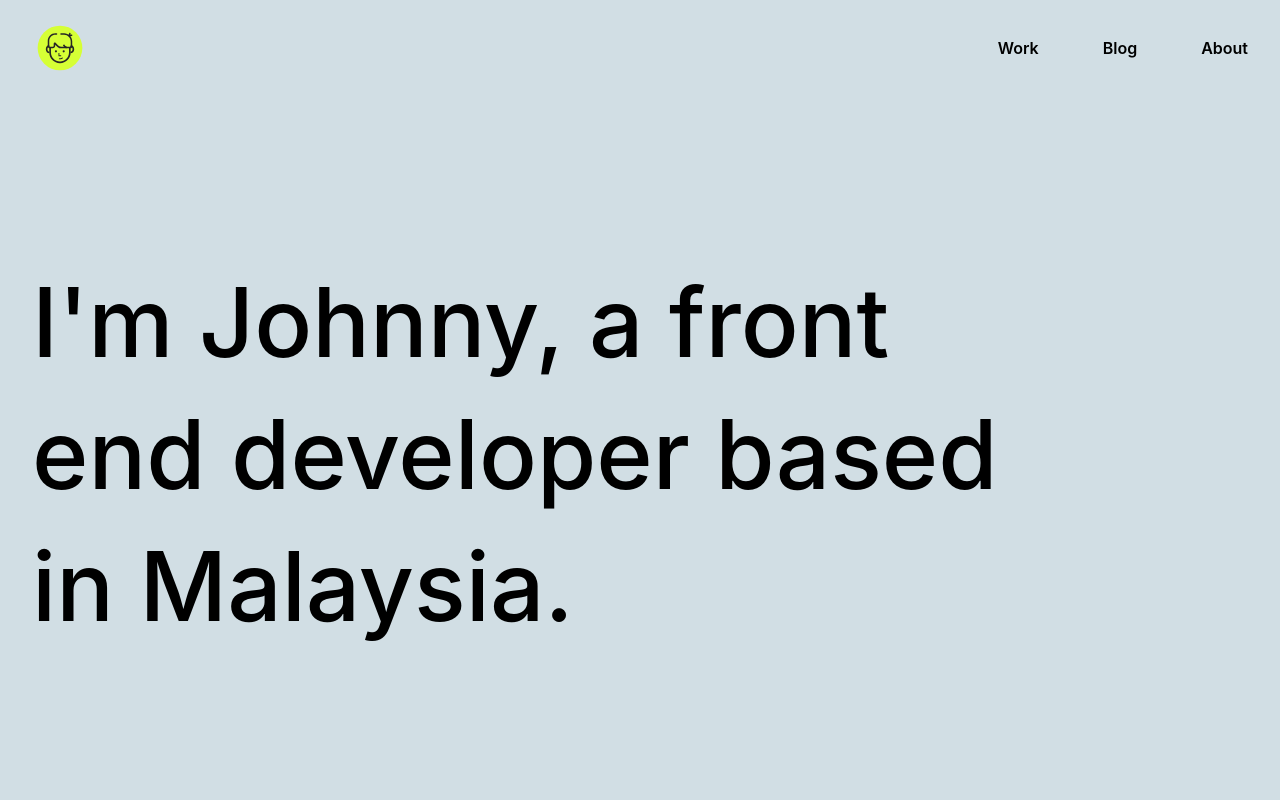
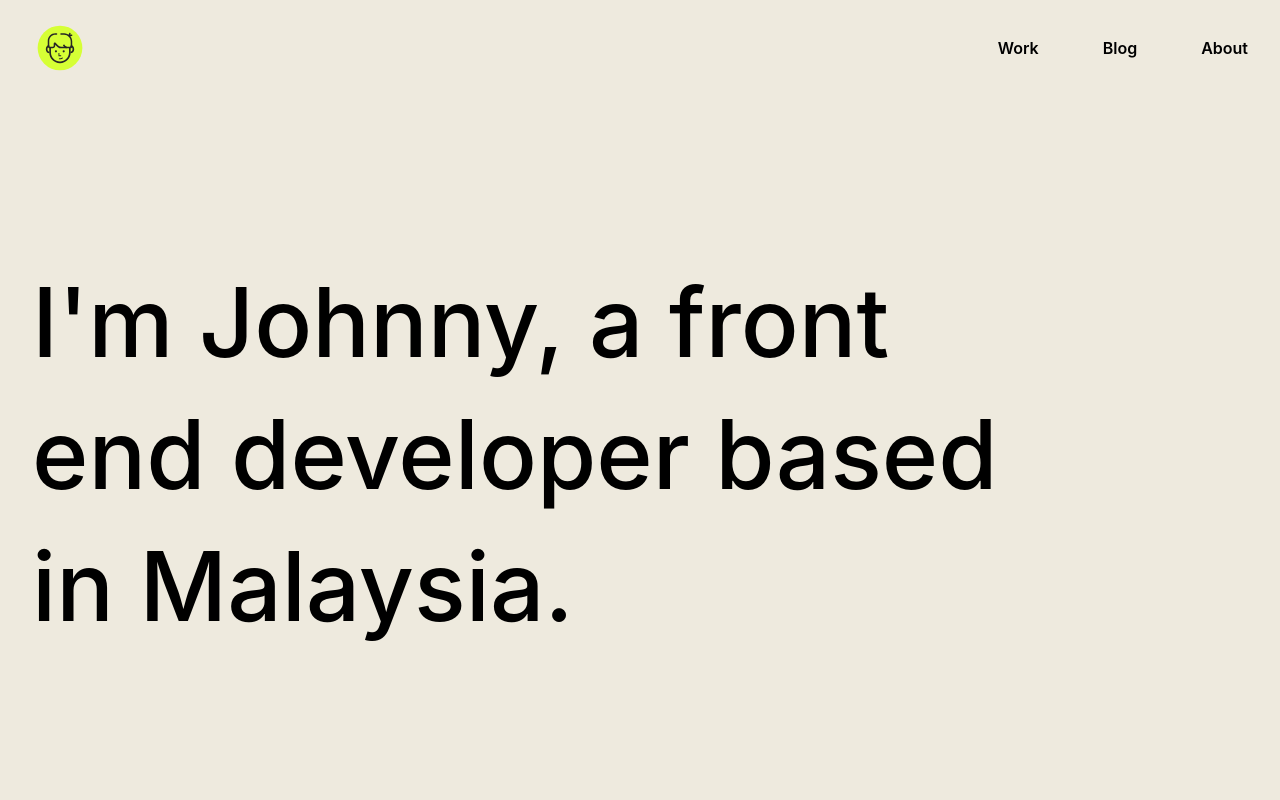
Before and after one commit to Johnmojo/johnnychai.com, a Next.js app: page / in a window 1280 px wide. Shown: the top 800 px of the page. Built offline with nearby package versions, Linux system fonts and the light colour scheme.

Commit message:
fix: background-color on _app.tsx using Context

```diff
--- a/components/Layout/Template/App/AppLayout.tsx
+++ b/components/Layout/Template/App/AppLayout.tsx
@@ -5,7 +5,8 @@
 
 import { Header } from "../../Header";
 import { Footer } from "../../Footer";
-import { useState, useEffect, ReactNode } from "react";
+import { useState, useEffect, ReactNode, useContext } from "react";
+import { ColorContext } from "../../../../pages/_app";
 
 type Props = {
   children: ReactNode;
@@ -22,8 +23,12 @@ declare global {
 }
 
 const AppLayout = ({ children }: Props) => {
+  const colorBG = useContext(ColorContext);
+
+  // Check scroll & color
   const [scroll, setScroll] = useState(false);
 
+  // Set scroll variables
   let curScroll: number;
   let prevScroll =
     (typeof window !== "undefined" && window.scrollY) ||
@@ -37,6 +42,7 @@ const AppLayout = ({ children }: Props) => {
   const downThreshold = 400;
   const upThreshold = 400;
 
+  // Check scroll direction
   const handleScroll = () => {
     curScroll = window.scrollY || document.documentElement.scrollTop;
     if (curScroll > prevScroll) {
@@ -60,6 +66,7 @@ const AppLayout = ({ children }: Props) => {
     }
   };
 
+  // Toggle header
   const toggleHeader = () => {
     toggled = true;
     if (curDirection === 2 && curScroll - lastY > downThreshold) {
@@ -75,7 +82,7 @@ const AppLayout = ({ children }: Props) => {
     return toggled;
   };
 
-  // Run func when scroll event is fired
+  // Run function when scroll event is fired
   useEffect(() => {
     window.addEventListener("scroll", handleScroll);
     return () => {
@@ -86,7 +93,7 @@ const AppLayout = ({ children }: Props) => {
   return (
     <>
       <Header scroll={scroll} />
-      <main>{children}</main>
+      <main style={{ backgroundColor: `${colorBG}` }}>{children}</main>
       <Footer />
     </>
   );
--- a/pages/_app.tsx
+++ b/pages/_app.tsx
@@ -5,14 +5,33 @@
 
 import "../styles/globals.css";
 import "prismjs/themes/prism-tomorrow.css";
-
+import { createContext } from "react";
 import type { AppProps } from "next/app";
 import { AppLayout } from "../components/Layout/Template/App";
 
+// Context for random color background
+export const ColorContext = createContext<string | null>(null);
+
 export default function App({ Component, pageProps }: AppProps) {
+  // Store random colors
+  const colorBG = [
+    "#d1e4de",
+    "#d1dee4",
+    "#d2d0e5",
+    "#e6d1d4",
+    "#e5dbd2",
+    "#eeeade",
+    "#ffffff"
+  ];
+
+  // Generate a random number
+  const random = Math.floor(Math.random() * colorBG.length);
+
   return (
-    <AppLayout>
-      <Component {...pageProps} />
-    </AppLayout>
+    <ColorContext.Provider value={colorBG[random]}>
+      <AppLayout>
+        <Component {...pageProps} />
+      </AppLayout>
+    </ColorContext.Provider>
   );
 }
--- a/pages/_document.tsx
+++ b/pages/_document.tsx
@@ -6,20 +6,6 @@
 import { Html, Head, Main, NextScript } from "next/document";
 
 const Document = () => {
-  // Store random colors
-  const colorBG = [
-    "#d1e4de",
-    "#d1dee4",
-    "#d2d0e5",
-    "#e6d1d4",
-    "#e5dbd2",
-    "#eeeade",
-    "#ffffff"
-  ];
-
-  // Generate a random number
-  const random = Math.floor(Math.random() * colorBG.length);
-
   return (
     <Html>
       <Head>
@@ -28,7 +14,7 @@ const Document = () => {
           rel="stylesheet"
         />
       </Head>
-      <body style={{ backgroundColor: `${colorBG[random]}` }}>
+      <body>
         <Main />
         <NextScript />
       </body>
```
